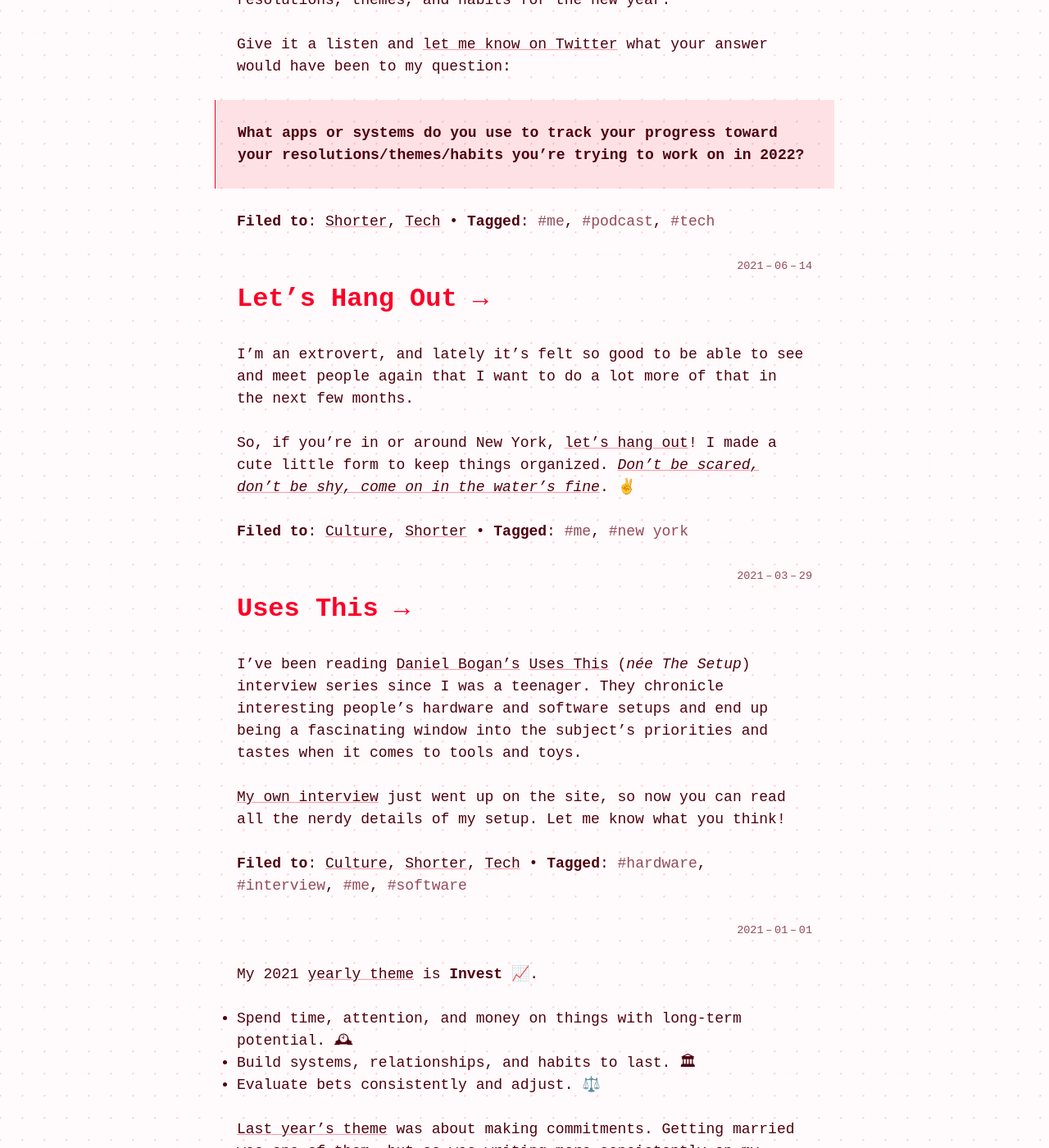
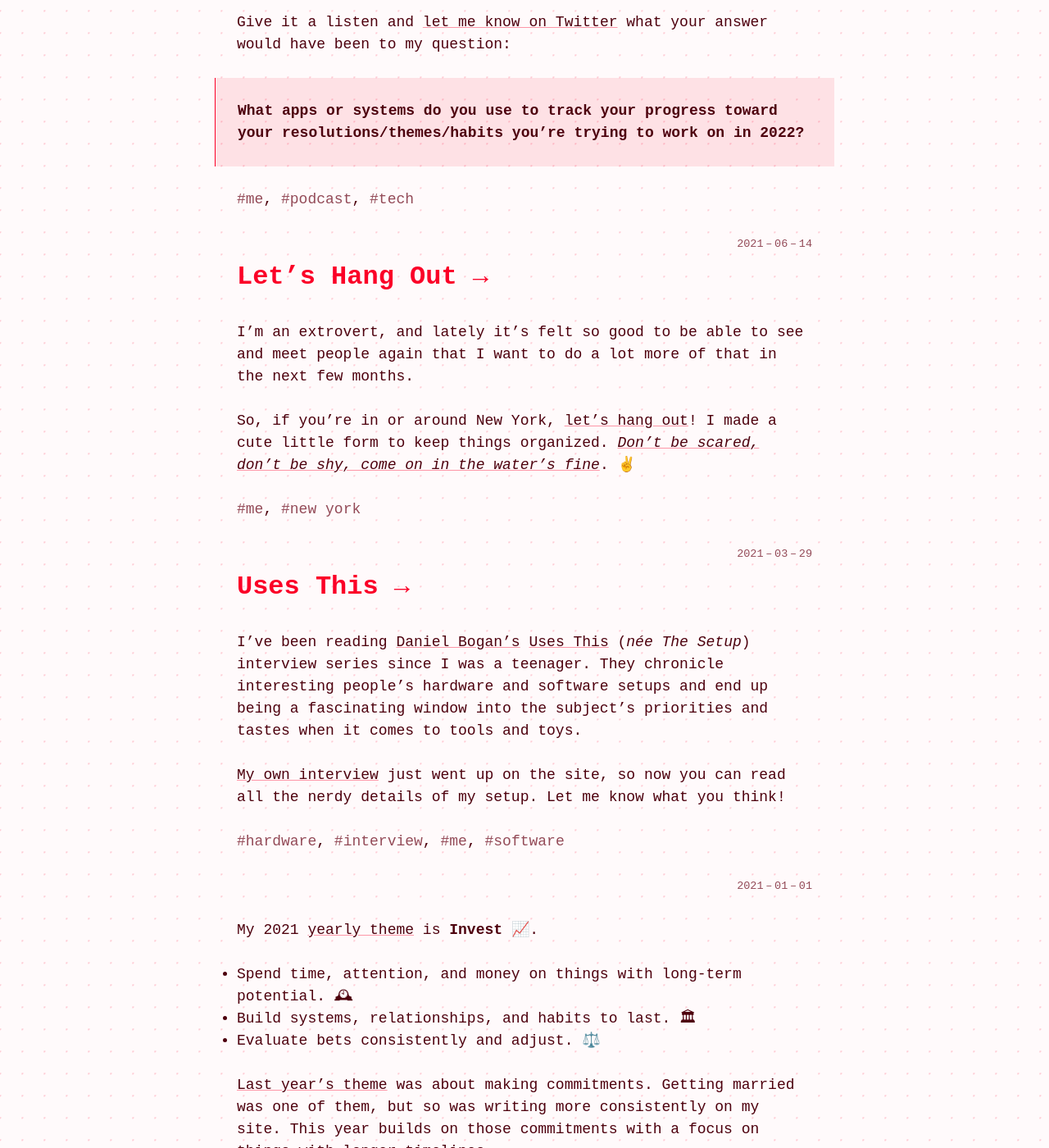
Before and after one commit to mbbischoff/website, a Jekyll site: the page built from _category/shorter.md, in a window 1280 px wide and 1400 px high, scrolled down 3065 px. Shown: the whole window at 82% size. Built offline with Jekyll 4.4.1, drawn with Linux system fonts in a browser that asks for light colours; some web fonts are replaced; comment, search, counter and statistics services are not loaded; a style sheet for code colours, icons or effects is not loaded; some of the changed text lies outside the part shown.

Commit message:
Hide categories

```diff
--- a/_includes/tags.html
+++ b/_includes/tags.html
@@ -1,17 +1,16 @@
 <p class="tags">
   {% if include.post.categories != empty %}
-    <strong>Filed to</strong>:
+    <!-- <strong>Filed to</strong>:
 
     {% assign sorted_categories = include.post.categories | sort %}
     {% for category in sorted_categories %}
         <a href="/category/{{ category }}">{{ category | capitalize}}</a>{% unless forloop.last == true %}, {% endunless %}
     {% endfor %}
-  {% endif %}
+  {% endif %} -->
 
   {% if include.post.tags != empty %}
-    {% if include.post.categories != empty %} • {% endif %}
-    <strong>Tagged</strong>:
-
+    <!-- {% if include.post.categories != empty %} • {% endif %} -->
+    <!-- <strong>Tagged</strong>: -->
     {% assign sorted_tags = include.post.tags | sort %}
     {% for tag in sorted_tags %}
       <span class="post-tag">#{{ tag }}</span>{% unless forloop.last == true %}, {% endunless %}
```
